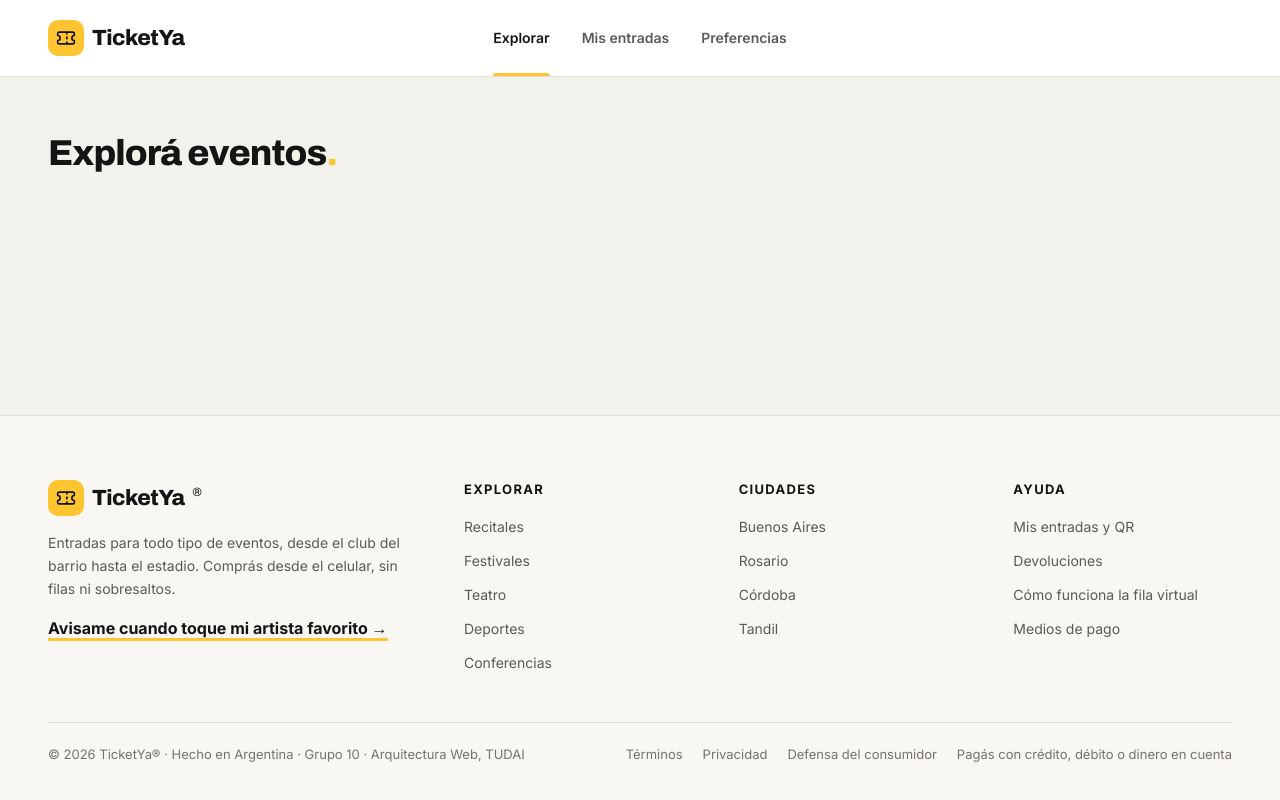
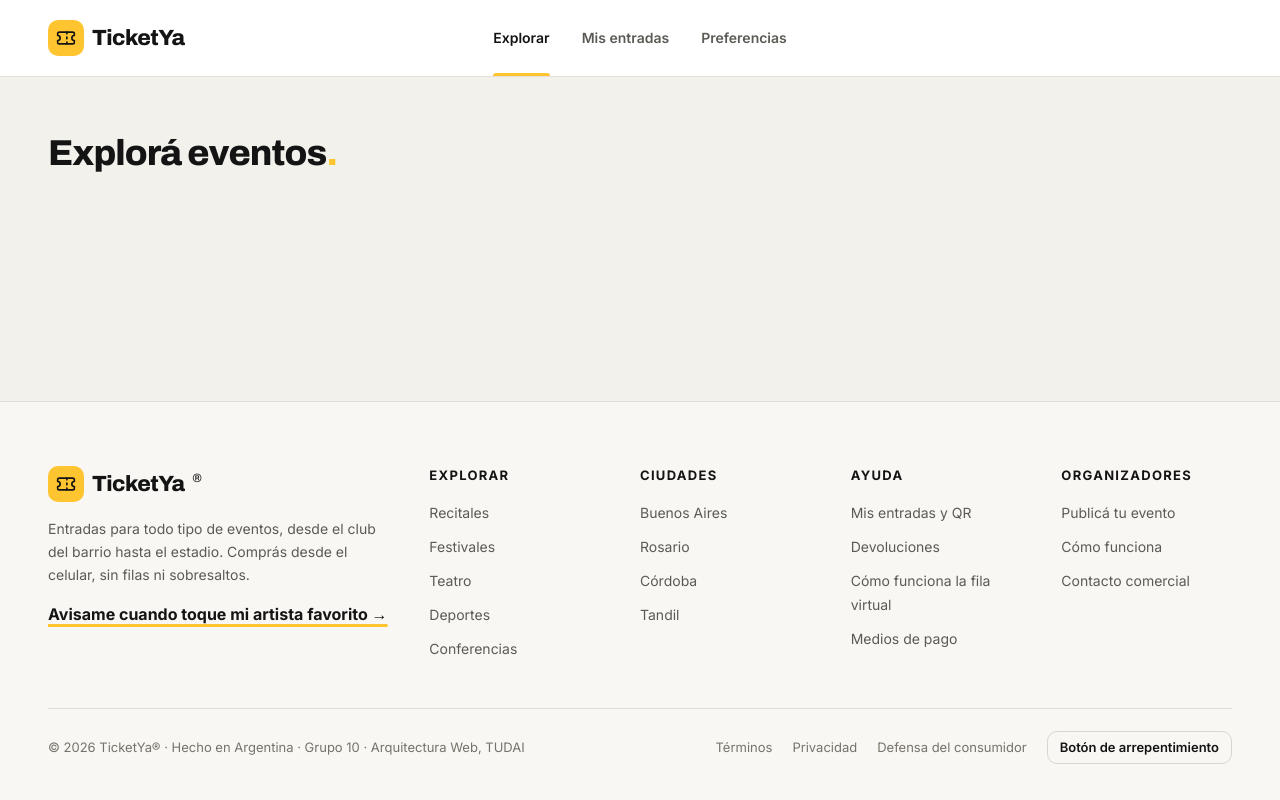
Before and after one commit to joaquinblock/TicketYa-UI, a React (Vite) app: page / in a window 1280 px wide. Built offline with nearby package versions, Linux system fonts and the light colour scheme.

Commit message:
fix: pule el footer con organizadores y botón de arrepentimiento
- agrega la columna Organizadores
- reparte las columnas en un grid
- vuelve clickeables los links legales y saca el texto de medios de pago
- agrega el botón de arrepentimiento

```diff
--- a/src/shared/components/organisms/Footer.tsx
+++ b/src/shared/components/organisms/Footer.tsx
@@ -4,20 +4,17 @@ import { ROUTES } from '@/shared/lib/routes'
 
 type FooterLink = { label: string; to: string }
 
+const linksToHome = (labels: string[]): FooterLink[] =>
+  labels.map((label) => ({ label, to: ROUTES.home }))
+
 const FOOTER_COLUMNS: { title: string; links: FooterLink[] }[] = [
   {
     title: 'Explorar',
-    links: ['Recitales', 'Festivales', 'Teatro', 'Deportes', 'Conferencias'].map((label) => ({
-      label,
-      to: ROUTES.home,
-    })),
+    links: linksToHome(['Recitales', 'Festivales', 'Teatro', 'Deportes', 'Conferencias']),
   },
   {
     title: 'Ciudades',
-    links: ['Buenos Aires', 'Rosario', 'Córdoba', 'Tandil'].map((label) => ({
-      label,
-      to: ROUTES.home,
-    })),
+    links: linksToHome(['Buenos Aires', 'Rosario', 'Córdoba', 'Tandil']),
   },
   {
     title: 'Ayuda',
@@ -28,16 +25,20 @@ const FOOTER_COLUMNS: { title: string; links: FooterLink[] }[] = [
       { label: 'Medios de pago', to: ROUTES.home },
     ],
   },
+  {
+    title: 'Organizadores',
+    links: linksToHome(['Publicá tu evento', 'Cómo funciona', 'Contacto comercial']),
+  },
 ]
 
-const LEGAL_LINKS = ['Términos', 'Privacidad', 'Defensa del consumidor']
+const LEGAL_LINKS = linksToHome(['Términos', 'Privacidad', 'Defensa del consumidor'])
 
 export function Footer() {
   return (
     <footer className="mt-auto border-t border-footer-line bg-footer text-muted">
       <div className="mx-auto flex max-w-310 flex-col gap-12 px-4 pt-16 pb-9 md:px-7">
-        <div className="flex flex-wrap gap-x-14 gap-y-10">
-          <div className="flex max-w-90 flex-[2_1_260px] flex-col gap-4">
+        <div className="grid grid-cols-2 gap-x-8 gap-y-10 md:grid-cols-[2fr_repeat(4,1fr)] md:gap-x-10">
+          <div className="col-span-2 flex max-w-90 flex-col gap-4 md:col-span-1">
             <BrandLogo hasRegisteredMark />
             <p className="text-sm leading-relaxed">
               Entradas para todo tipo de eventos, desde el club del barrio hasta el estadio. Comprás
@@ -51,7 +52,7 @@ export function Footer() {
             </Link>
           </div>
           {FOOTER_COLUMNS.map(({ title, links }) => (
-            <nav key={title} aria-label={title} className="flex-[1_1_150px]">
+            <nav key={title} aria-label={title}>
               <h3 className="mb-3.5 font-sans text-label font-bold tracking-widest text-ink uppercase">
                 {title}
               </h3>
@@ -70,14 +71,25 @@ export function Footer() {
             </nav>
           ))}
         </div>
-        <div className="flex flex-wrap justify-between gap-3 border-t border-footer-line pt-5.5 text-label text-subtle">
+        <div className="flex flex-wrap items-center justify-between gap-3 border-t border-footer-line pt-5.5 text-label text-subtle">
           <span>© 2026 TicketYa® · Hecho en Argentina · Grupo 10 · Arquitectura Web, TUDAI</span>
-          <span className="flex flex-wrap gap-5">
-            {LEGAL_LINKS.map((label) => (
-              <span key={label}>{label}</span>
+          <nav aria-label="Legal" className="flex flex-wrap items-center gap-5">
+            {LEGAL_LINKS.map(({ label, to }) => (
+              <Link
+                key={label}
+                to={to}
+                className="text-subtle no-underline hover:text-ink hover:underline"
+              >
+                {label}
+              </Link>
             ))}
-            <span>Pagás con crédito, débito o dinero en cuenta</span>
-          </span>
+            <Link
+              to={ROUTES.home}
+              className="rounded-control border border-line-strong px-3 py-1.5 font-semibold text-ink no-underline hover:bg-surface-hover"
+            >
+              Botón de arrepentimiento
+            </Link>
+          </nav>
         </div>
       </div>
     </footer>
```
